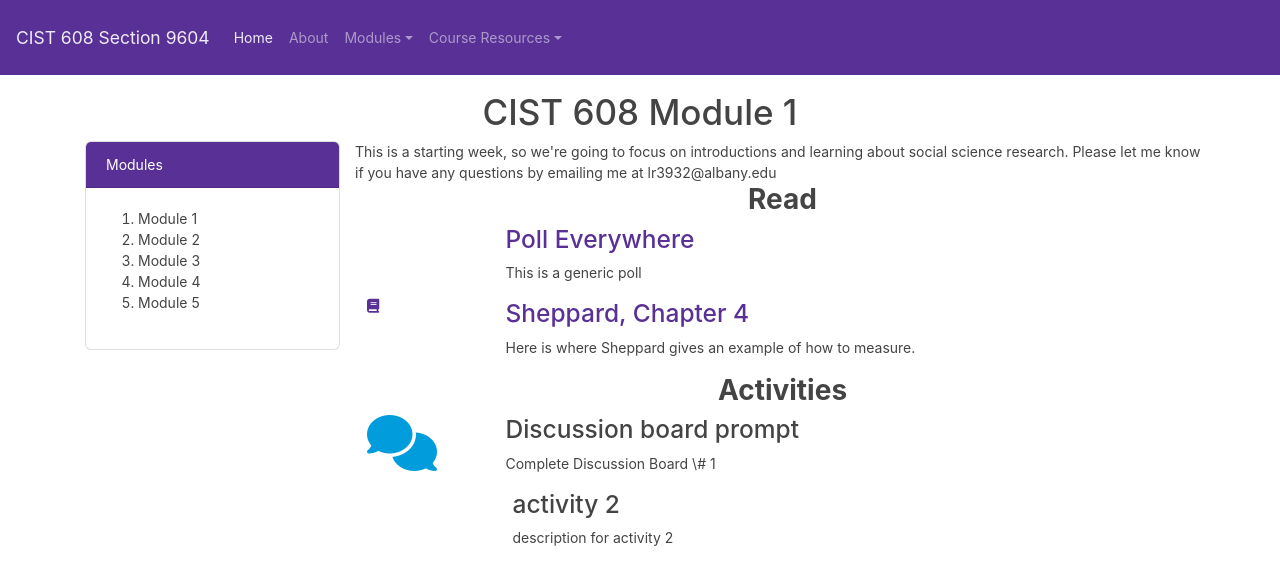
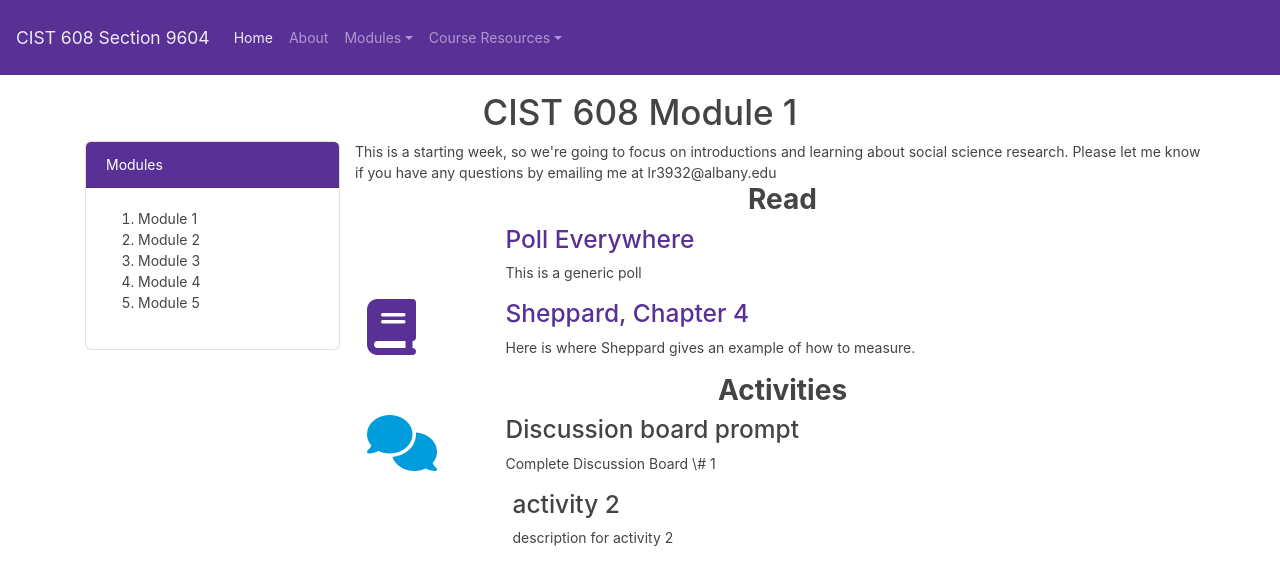
Before and after one commit to loganrath/libwtf, a Jekyll site: the page built from cist608/module-01.md, in a window 1280 px wide. Shown: the top 585 px of the page. Built offline with Jekyll 4.4.1, drawn with Linux system fonts in a browser that asks for light colours; nearby versions of some CDN libraries.

Commit message:
Update yamlmodule.html

```diff
--- a/_layouts/yamlmodule.html
+++ b/_layouts/yamlmodule.html
@@ -70,7 +70,7 @@
       {% for reading in page.readings %}
       <div class="row">
       <div class="col-4 col-md-2">
-          <i class="fa fa-{{reading.icon}} text-primary"></i>
+          <i class="fa fa-{{reading.icon}} fa-4x text-primary"></i>
       </div>
       <div class="col-8 col-md-10">
         <h3><a href="{{ reading.url }}" href="_blank">{{ reading.title }}</a></h3>
```
